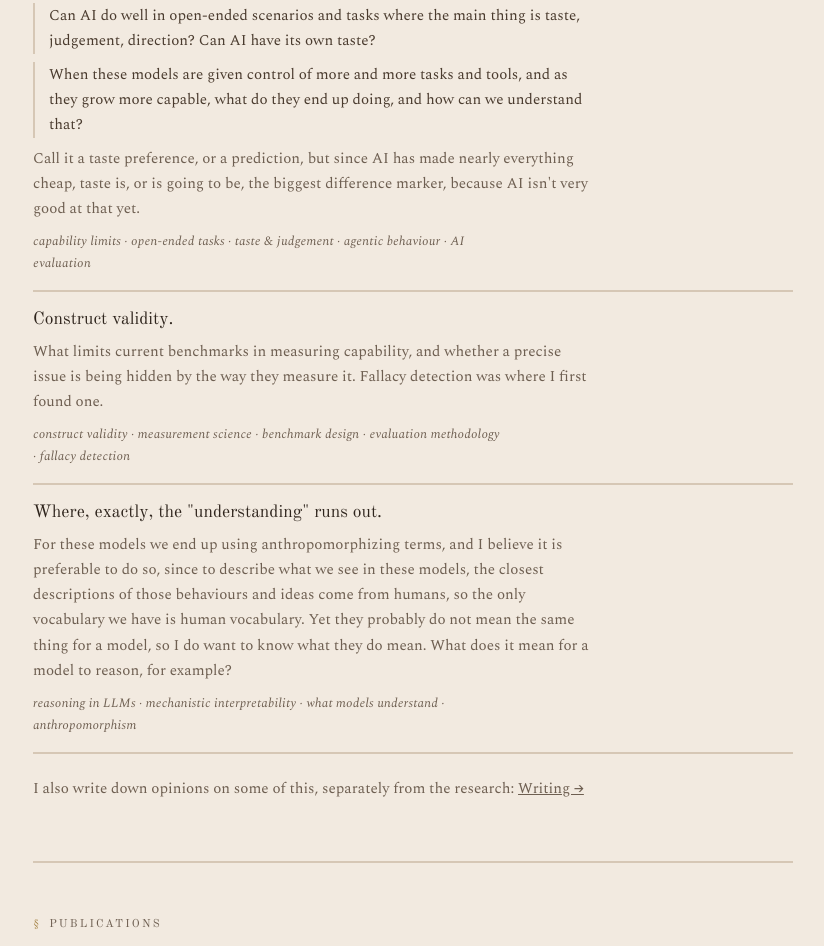
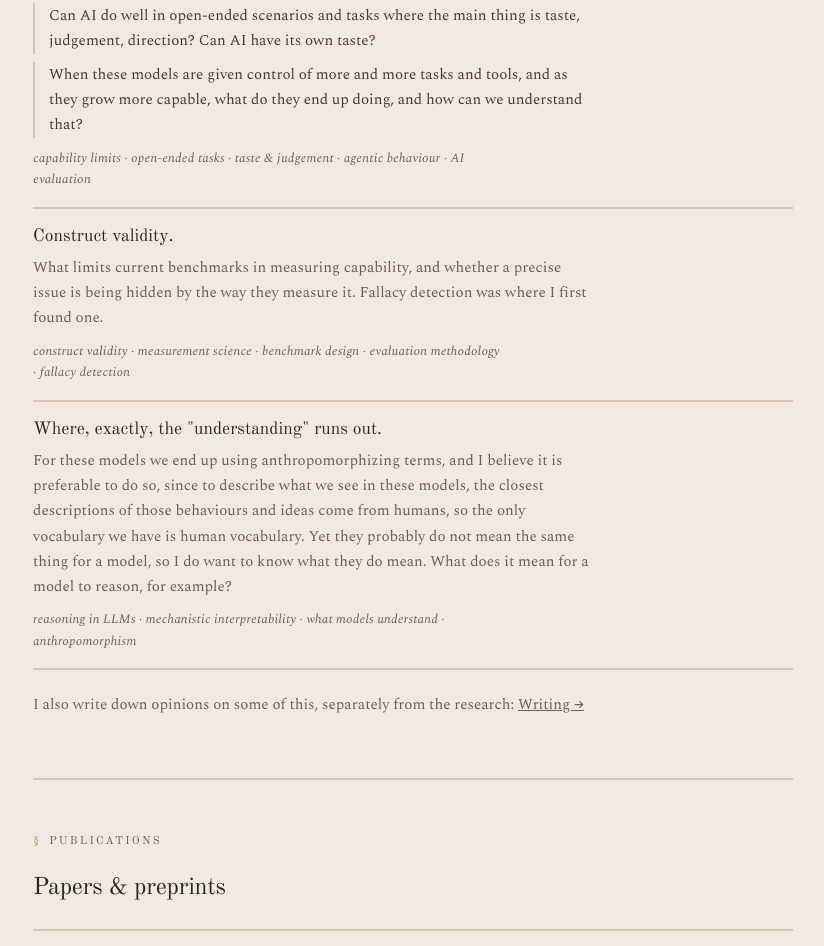
Before and after one commit to Navy017/navy017.github.io, a plain HTML site: page index.html in a window 1280 px wide. Shown: the part 1049-1995 px from the top of the page, without its empty margins (227-1051 px from the left). Drawn offline with nearby package versions, Linux system fonts and the light colour scheme; a web font is replaced by a local one.

Commit message:
Remove taste note from interests
Co-Authored-By: Claude Opus 5.5 <noreply@anthropic.com>

```diff
--- a/index.html
+++ b/index.html
@@ -879,8 +879,6 @@ p{margin:0 0 14px;max-width:74ch}
           direction? Can AI have its own taste?</p>
           <p class="q">When these models are given control of more and more tasks and tools, and as they grow
           more capable, what do they end up doing, and how can we understand that?</p>
-          <p>Call it a taste preference, or a prediction, but since AI has made nearly everything cheap, taste
-          is, or is going to be, the biggest difference marker, because AI isn't very good at that yet.</p>
           <p class="kw">capability limits · open-ended tasks · taste &amp; judgement · agentic behaviour · AI evaluation</p>
         </li>
         <li>
```
